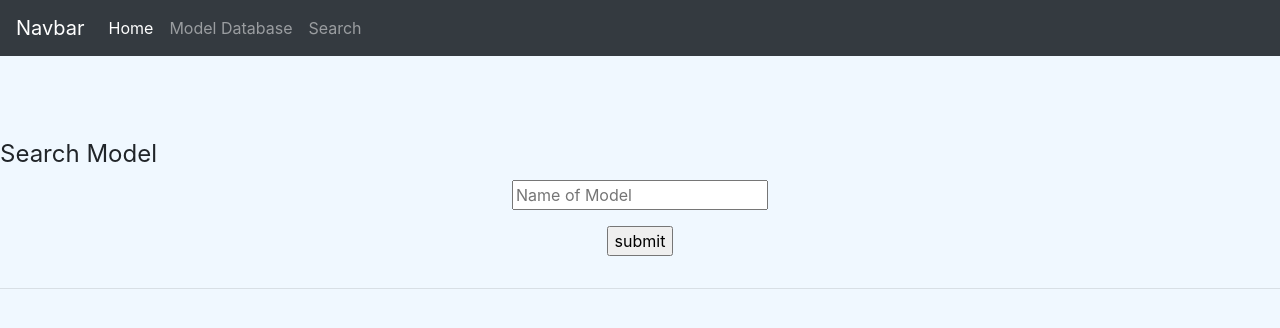
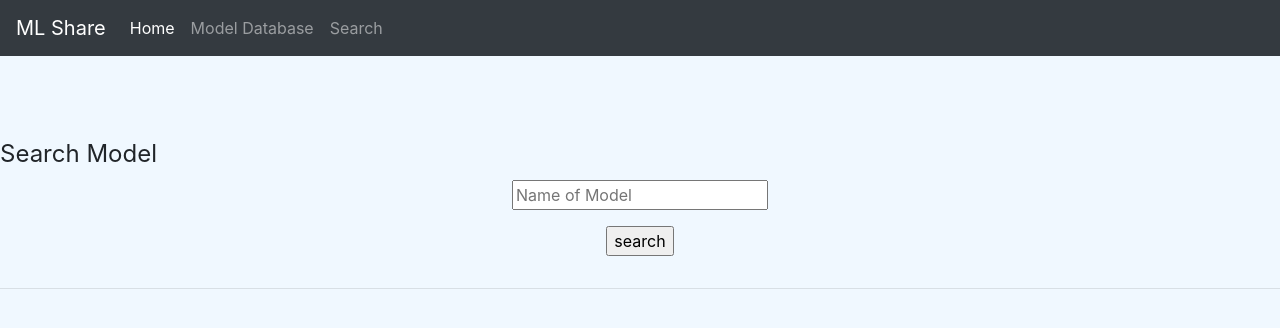
Before and after one commit to AliAlShah/ML-ModelShare, a Flask app: page /search in a window 1280 px wide. Shown: the top 328 px of the page. Run offline with Flask 2, Linux system fonts and the light colour scheme.

Commit message:
Fixed a few things that went under the radar

```diff
--- a/templates/base.html
+++ b/templates/base.html
@@ -6,7 +6,7 @@
 </head>
     <body style="background-color:aliceblue;">
       <nav class="navbar navbar-expand-lg navbar-dark bg-dark">
-        <a class="navbar-brand" href="#">Navbar</a>
+        <a class="navbar-brand" href="/">ML Share</a>
         <button class="navbar-toggler" type="button" data-toggle="collapse" data-target="#navbarNav" aria-controls="navbarNav" aria-expanded="false" aria-label="Toggle navigation">
           <span class="navbar-toggler-icon"></span>
         </button>
--- a/templates/search.html
+++ b/templates/search.html
@@ -8,7 +8,7 @@
     <legend>Search Model</legend>
     <form action="#" method="post", style="text-align: center;">
         <p><input type="text", name="searchedname", placeholder="Name of Model", required/></p>
-        <p><input type="submit" value="submit"/></p>
+        <p><input type="submit" value="search"/></p>
     </form>
 </fieldset>
 <hr>
```
